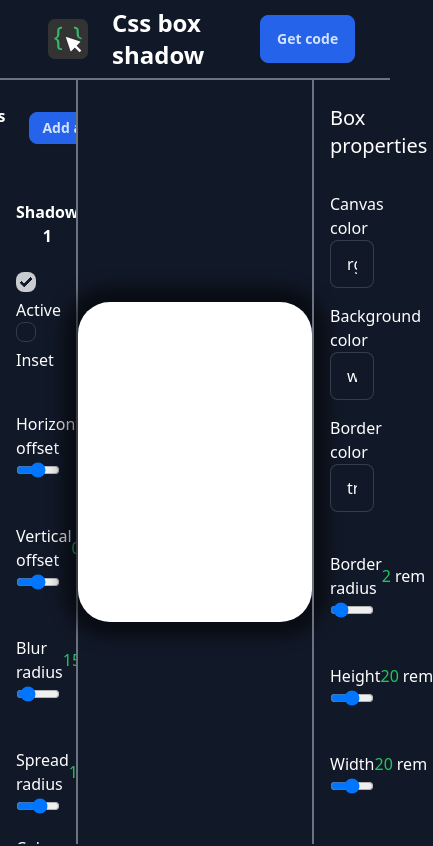
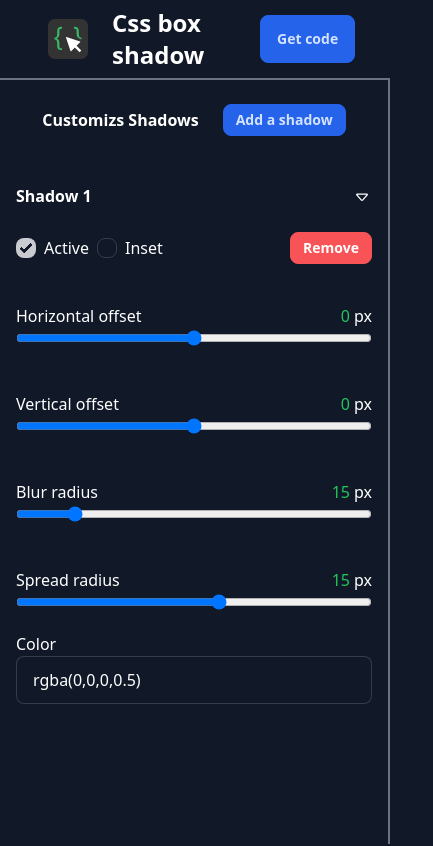
Before and after one commit to fedevcoding/box-shadow-generator, a Svelte app: page / in a window 390 px wide. Shown: the top 846 px of the page, 433 px wide, since content can reach past the window. Built offline with nearby package versions, Linux system fonts and the light colour scheme.

Commit message:
add remove bn + little responsive

```diff
--- a/src/App.svelte
+++ b/src/App.svelte
@@ -13,7 +13,7 @@
 
 <section class="bg-gray-900 text-white h-screen">
  <Header {shadows} />
- <div class="flex">
+ <div class="block xl:flex">
   <LeftSidebar bind:shadows />
   <Center {shadows} {boxProperties} />
   <RightSidebar bind:boxProperties />
--- a/src/app.css
+++ b/src/app.css
@@ -1,3 +1,7 @@
 @tailwind base;
 @tailwind components;
 @tailwind utilities;
+
+body {
+    overflow-x: hidden;
+}
--- a/src/components/Center.svelte
+++ b/src/components/Center.svelte
@@ -9,7 +9,7 @@
 </script>
 
 <main
- class={`w-[60vw] flex justify-center items-center`}
+ class={`w-[60vw] xl:[100vw] flex justify-center items-center`}
  style={`background-color: ${boxProperties.canvasColor};`}
 >
  <div
--- a/src/components/LeftSidebar.svelte
+++ b/src/components/LeftSidebar.svelte
@@ -9,10 +9,14 @@
   shadows.push({ ...defaultShadow });
   shadows = shadows;
  }
+
+ function removeShadow(idx: number) {
+  shadows = shadows.filter((_, i) => i != idx);
+ }
 </script>
 
 <aside
- class="w-[20vw] border-r-2 border-r-gray-500 px-4 py-6 overflow-y-scroll"
+ class="w-[100vw] xl:w-[20vw] border-r-2 border-r-gray-500 px-4 py-6 overflow-y-scroll"
 >
  <div class="flex items-center justify-center gap-6 pb-6">
   <h1 class="font-bold">Customizs Shadows</h1>
@@ -41,6 +45,8 @@
    </button>
 
    <div class="options-wrapper mb-16" id={shadow.collapse ? "collapse" : ""}>
+    <div class="flex justify-between">
+     <div class="flex gap-2 items-center">
       <input
        type="checkbox"
        checked={shadow.active}
@@ -57,6 +63,13 @@
        on:change={() => (shadow.inset = !shadow.inset)}
       />
       <label for={`inset-${i}`}>Inset</label>
+     </div>
+
+     <button
+      class="d-btn d-btn-sm d-btn-error text-white"
+      on:click={() => removeShadow(i)}>Remove</button
+     >
+    </div>
 
     <div class="mt-10">
      <div class="flex items-center justify-between">
--- a/src/components/RightSidebar.svelte
+++ b/src/components/RightSidebar.svelte
@@ -4,7 +4,7 @@
  export let boxProperties: BoxProperties;
 </script>
 
-<aside class="w-[20vw] border-l-2 border-l-gray-500">
+<aside class="w-[100vw] xl:w-[20vw] border-l-2 border-l-gray-500">
  <div class="px-4 py-6">
   <h1 class="text-xl mb-8">Box properties</h1>
 
```
Lines whose indentation alone changed are shown as unchanged.
